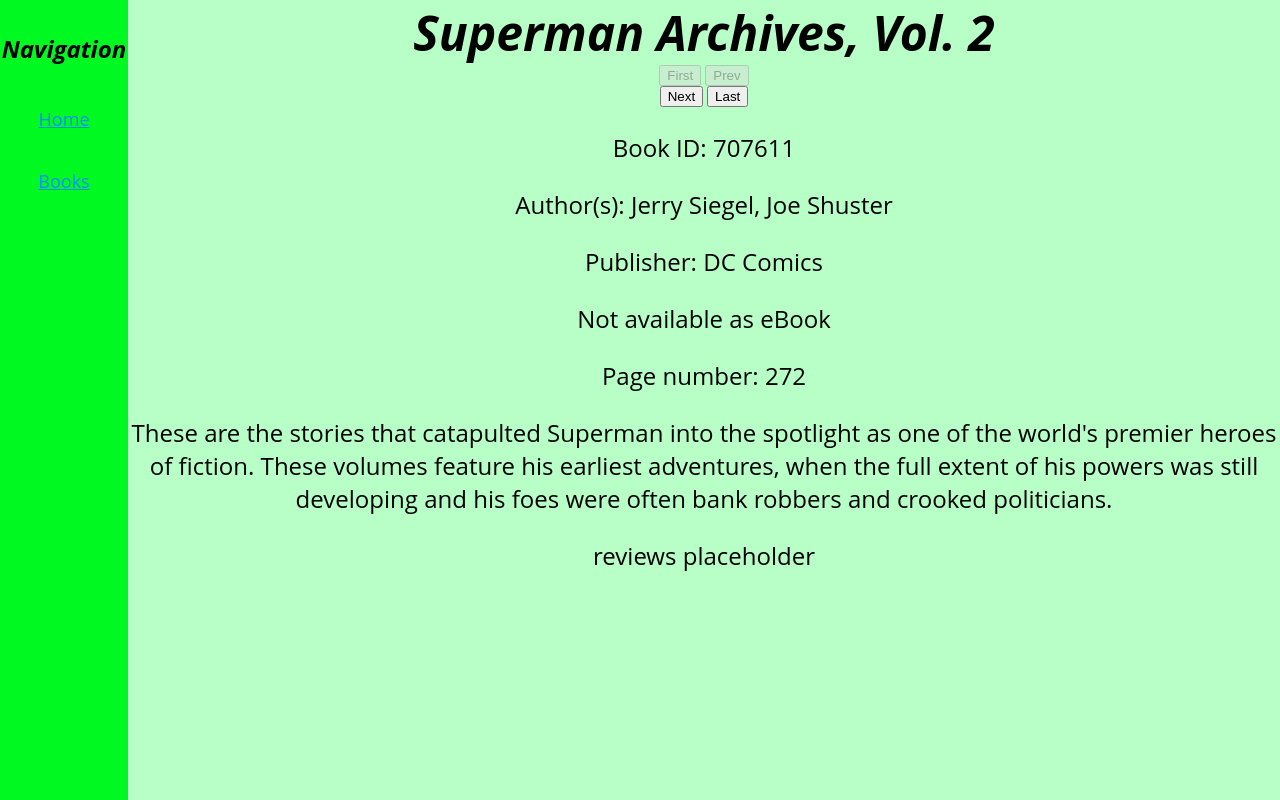
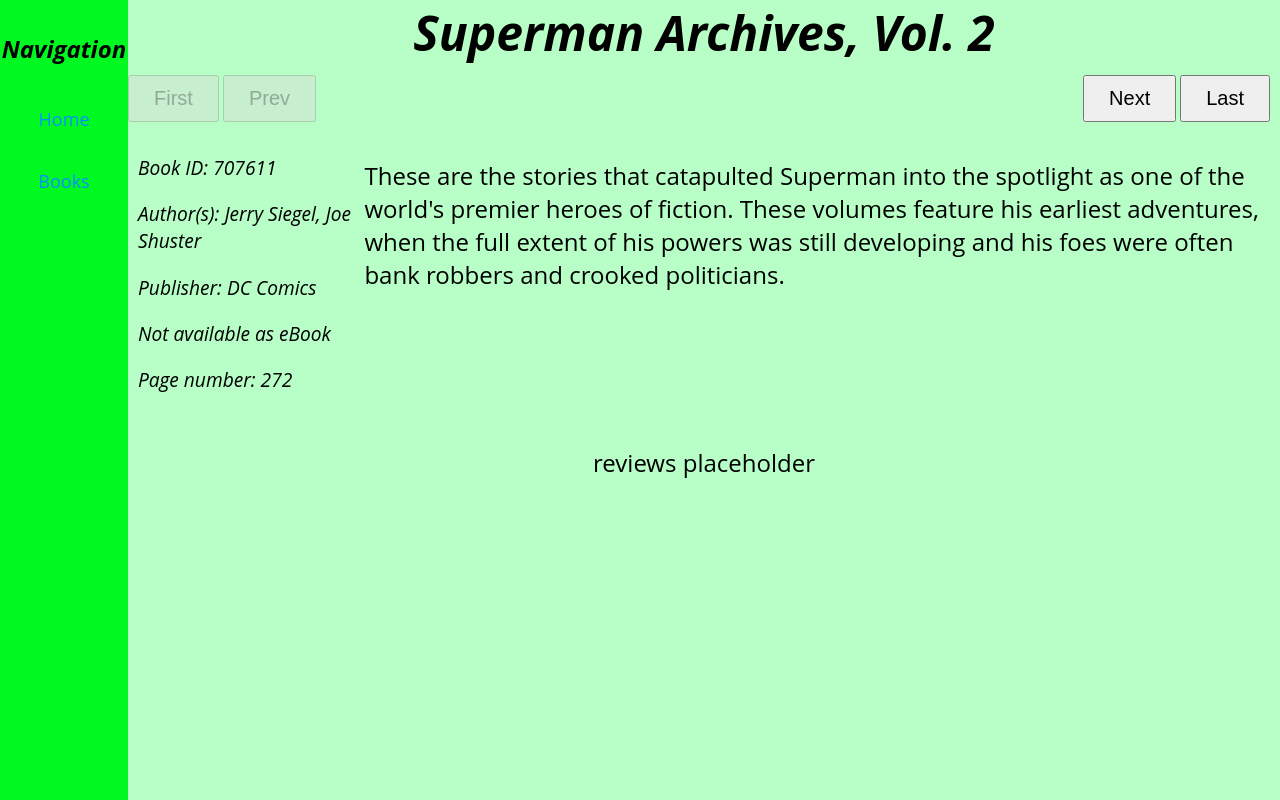
Before and after one commit to Takuaka/CS235-Library-Assignment, a Flask app: page /book_details/707611 in a window 1280 px wide. Run offline with Flask 2, Linux system fonts and the light colour scheme.

Commit message:
This is the minimum css that I'm okay with. Gonna do e2e now

```diff
--- a/library/static/css/main.css
+++ b/library/static/css/main.css
@@ -47,7 +47,9 @@
     font-size: 150%;
 }
 
-#container { text-align: center; }
+#container {
+    text-align: center;
+}
 
 table {
     height:100%;
@@ -70,6 +72,7 @@
     color: rgba(0, 142, 255, 1);
     display: block;
     font-family: "Open Sans", sans-serif;
+    text-decoration: none;
 }
 
 .btn-nav:hover {
@@ -85,3 +88,28 @@
 tr:first-child:hover{
     background-color: rgba(255,255,255,0);
 }
+
+.top_nav{height:40px; padding: 10px;}
+
+.top_nav_left, .top_nav_right { display: inline; }
+
+.top_nav_left {float: left;}
+.top_nav_right {float: right;}
+
+.book {
+    display: flex;
+    Text-align: left;
+    padding: 10px;
+}
+
+#other_info {
+    flex: 1;
+    font-size: 80%;
+    font-style: italic;
+}
+#Description { flex: 4; }
+
+.tnb, .tnbd {
+    font-size: 20px;
+    padding: 10px 24px;
+}
--- a/library/templates/books/book_reviews.html
+++ b/library/templates/books/book_reviews.html
@@ -1,6 +1,7 @@
 {% extends 'layout.html' %} {% block content %}
 <main>
     <h1 id="book_title">{{ title }}</h1>
+    <div class="top_nav">
         <div class="top_nav_left">
 
             {% if first_book_url is not none %}
@@ -30,6 +31,7 @@
             {% endif %}
 
         </div>
+    </div>
     <div class="book">
         <div id="other_info">
             <p>Book ID: {{ book_id }}</p>
@@ -47,9 +49,9 @@
         <div id="Description">
             <p>{{ description }}</p>
         </div>
+    </div>
     <div id="reviews">
         <p>reviews placeholder</p>
-        </div>
     </div>
 </main>
 
```
Lines whose indentation alone changed are shown as unchanged.
